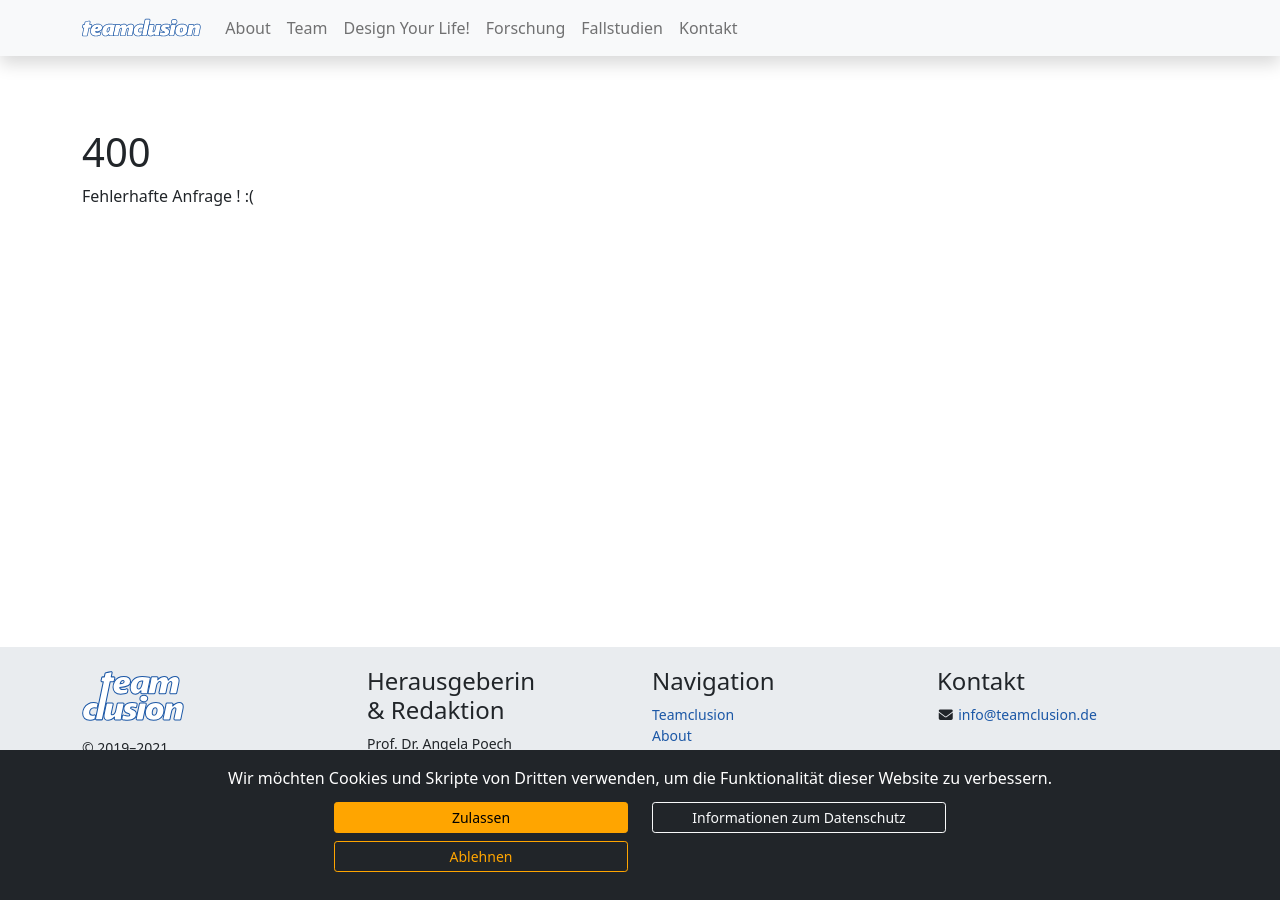
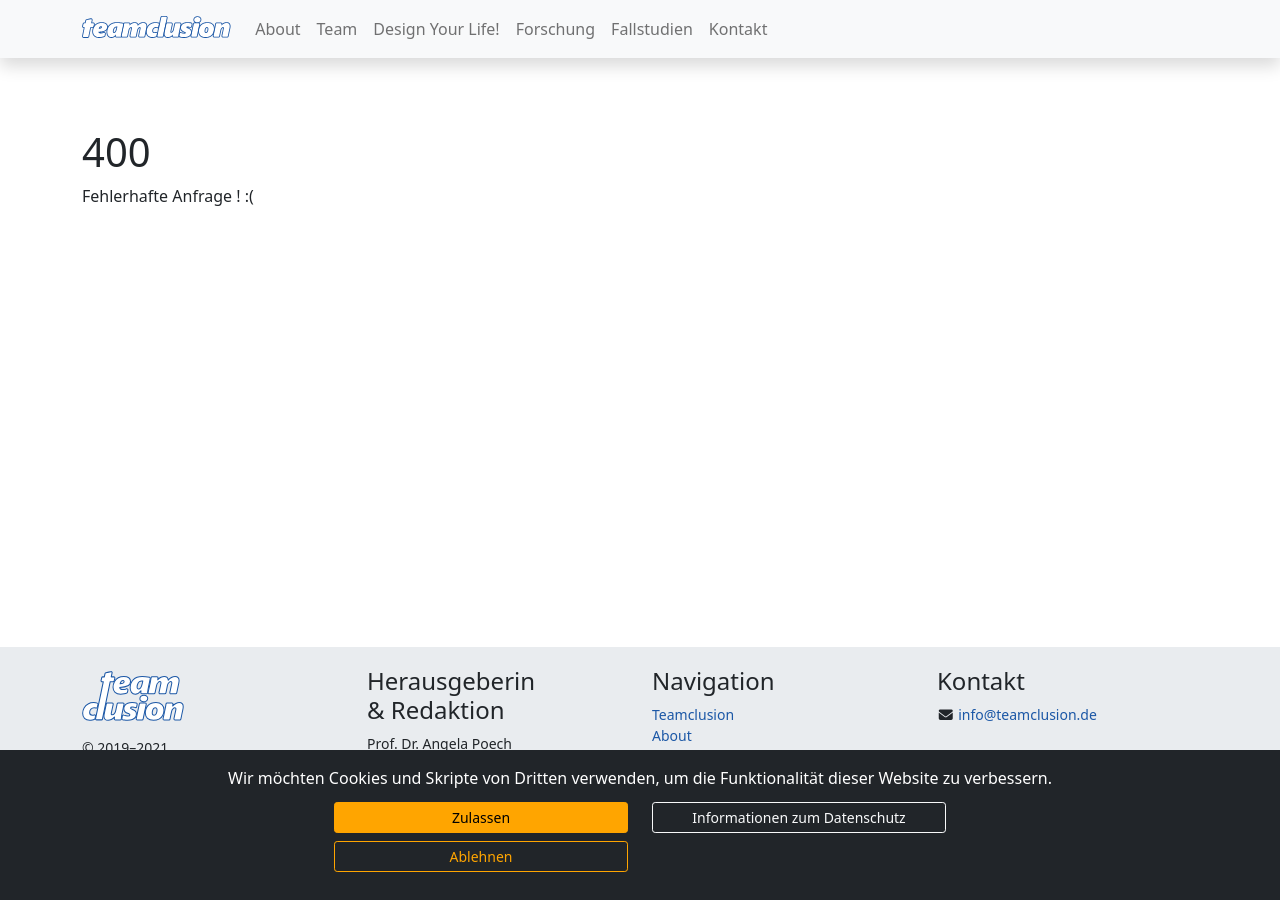
Before and after one commit to teamclusion/website, a Jekyll site: the page built from error_pages/400.md, in a window 1280 px wide. Built offline with Jekyll 4.4.1, drawn with Linux system fonts in a browser that asks for light colours; nearby versions of some CDN libraries; grey boxes are pictures that could not be loaded.

Commit message:
Anpssung Navbar Logo Höhe

```diff
--- a/_includes/nav.html
+++ b/_includes/nav.html
@@ -1,7 +1,7 @@
 <nav class="navbar navbar-expand-lg navbar-light bg-light shadow fixed-top">
 	<div class="container">
 		<a class="navbar-brand" href="{{ site.url }}/" tabindex="1">
-			<img alt="{{ site.title }}" src="{{ site.url }}{{ site.logo_nav }}" height="24px"><span class='visually-hidden'>Logo {{ site.title }} und Link auf Startseite</span>
+			<img alt="{{ site.title }}" src="{{ site.url }}{{ site.logo_nav }}" height="30px"><span class='visually-hidden'>Logo {{ site.title }} und Link auf Startseite</span>
 			<!-- Teamclusion -->
 		</a>
 		<button class="navbar-toggler" type="button" data-bs-toggle="collapse" data-bs-target="#navbarSupportedContent" aria-controls="navbarSupportedContent" aria-expanded="false" aria-label="Toggle navigation">
```
